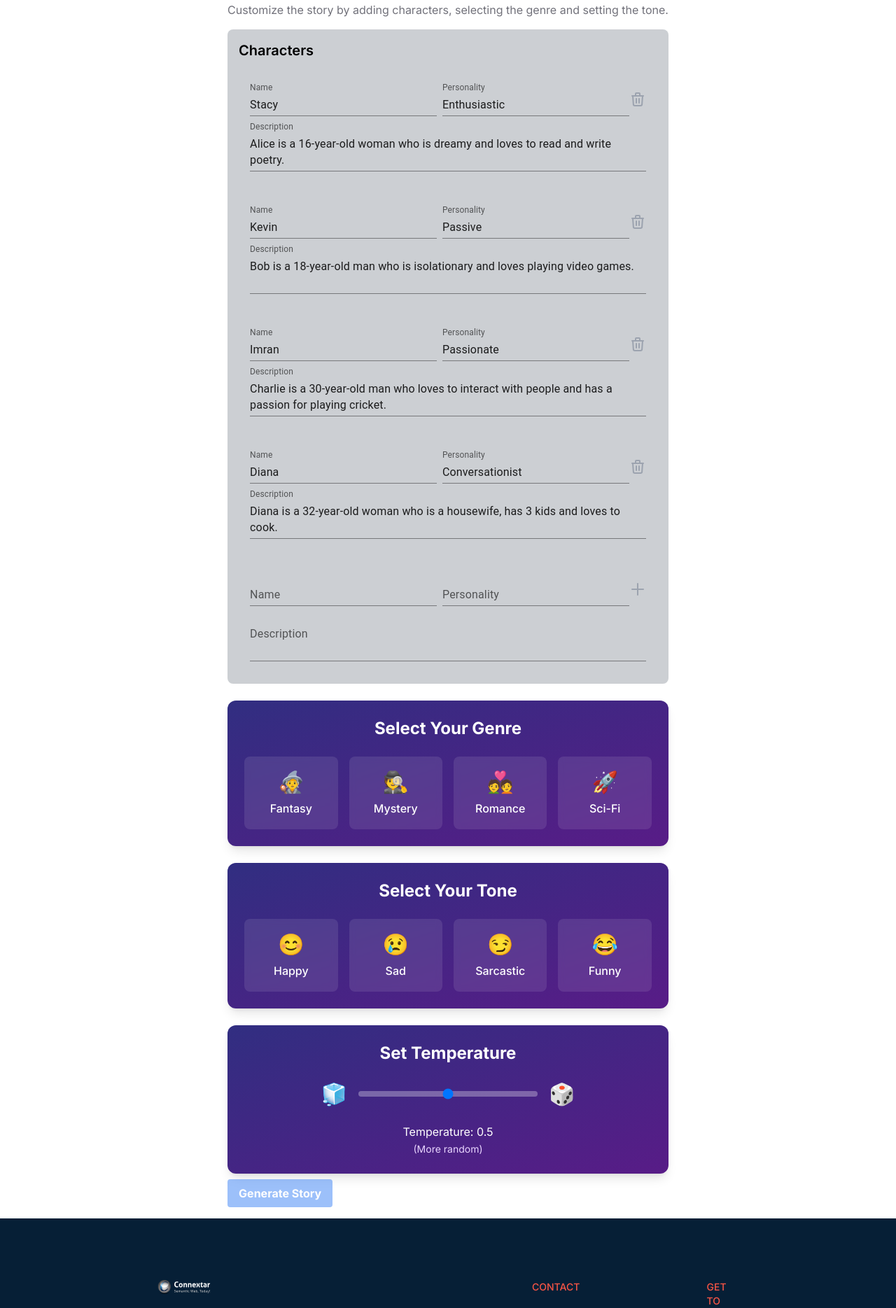
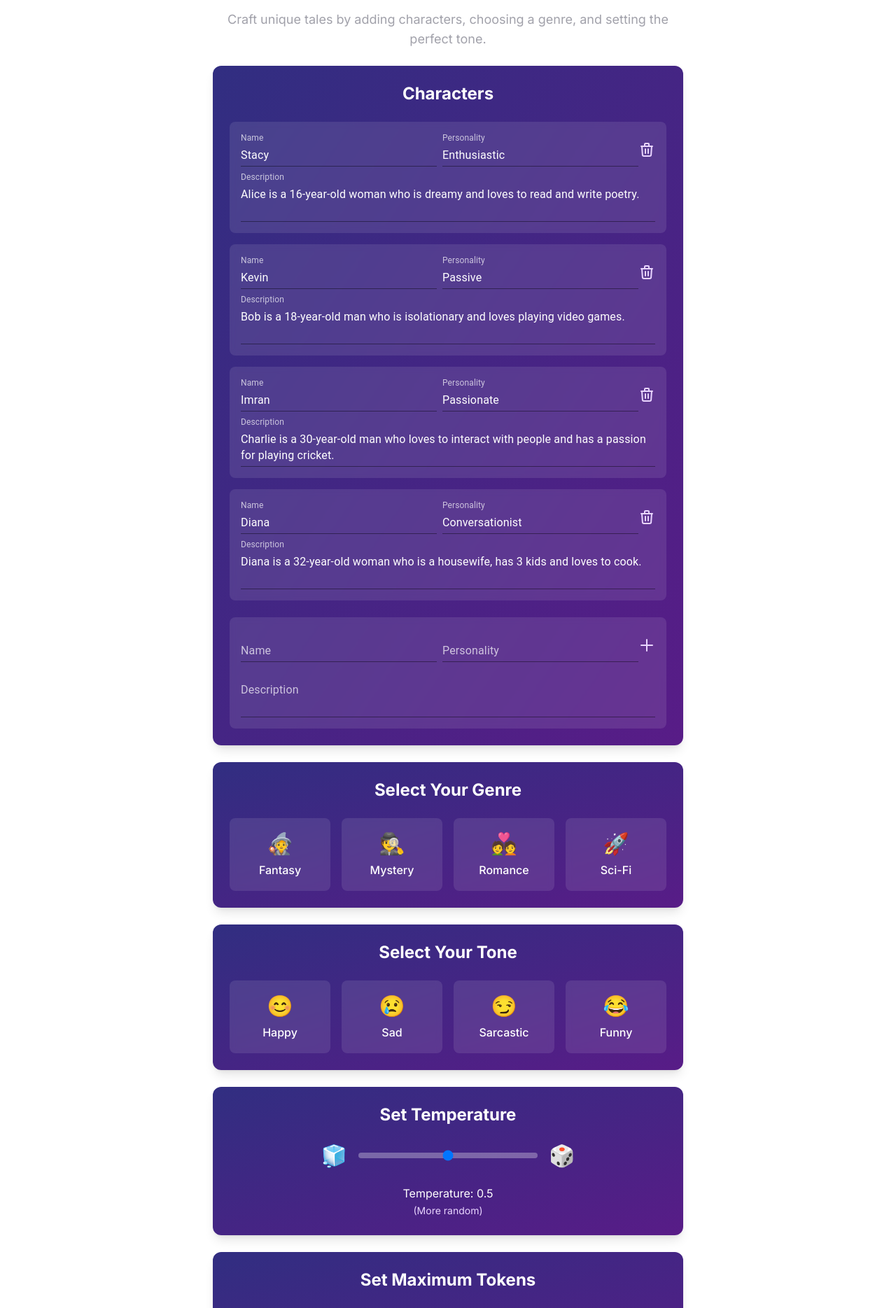
Before and after one commit to Agent009/bc-ai-2024-ai-char-story-teller, a Next.js app: page / in a window 1280 px wide. Shown: the part 182-2051 px from the top of the page at 70% size. Built offline with nearby package versions, Linux system fonts and the light colour scheme.

Commit message:
Improved and consistent styling.

```diff
--- a/src/app/api/chat/route.ts
+++ b/src/app/api/chat/route.ts
@@ -10,8 +10,15 @@ const openai = initializeOpenAI();
 
 export async function POST(req: Request) {
   try {
-    const { messages, temperature = constants.openAI.temperature, characters } = await req.json();
-    // console.log("api -> chat -> route -> POST -> temperature", temperature);
+    const {
+      messages,
+      temperature = constants.openAI.temperature,
+      characters,
+      maxTokens = constants.openAI.maxTokens,
+    } = await req.json();
+
+    // Ensure maxTokens is within the allowed range
+    const validatedMaxTokens = Math.max(500, Math.min(2000, Math.round(maxTokens / 100) * 100));
 
     const result = await streamText({
       model: openai(constants.openAI.models.chat),
@@ -19,8 +26,7 @@ export async function POST(req: Request) {
       messages: convertToCoreMessages([
         {
           role: "system",
-          content:
-            "You are a professional storyteller who has been hired to write a series of short stories for a new anthology. The stories should be captivating, imaginative, and thought-provoking. They should explore a variety of themes and genres, from science fiction and fantasy to mystery and romance. Each story should be unique and memorable, with compelling characters and unexpected plot twists. Summarise to 500 words maximum.",
+          content: `You are a professional storyteller who has been hired to write a series of short stories for a new anthology. The stories should be captivating, imaginative, and thought-provoking. They should explore a variety of themes and genres, from science fiction and fantasy to mystery and romance. Each story should be unique and memorable, with compelling characters and unexpected plot twists. Summarise to ${validatedMaxTokens} words maximum.`,
         },
         ...generateCharacterPrompts(characters),
         ...messages,
--- a/src/app/page.tsx
+++ b/src/app/page.tsx
@@ -2,7 +2,7 @@
 import React from "react";
 import { useState } from "react";
 import { useChat } from "ai/react";
-import { TextField } from "@mui/material";
+import { InputLabel, TextField } from "@mui/material";
 import { getApiUrl } from "@lib/api.ts";
 import { constants } from "@lib/constants.ts";
 import { characters as defaultCharacters, genres, tones } from "@lib/storyTeller"; // Add this import
@@ -16,6 +16,7 @@ type ChatBody = {
   tone: string;
   evaluation?: string | undefined;
   isEvaluated: boolean; // Add isEvaluated state
+  maxTokens: number; // Add this line
 };
 
 export default function Chat() {
@@ -27,6 +28,7 @@ export default function Chat() {
     temperature: "" + constants.openAI.temperature,
     evaluation: "",
     isEvaluated: false,
+    maxTokens: constants.openAI.maxTokens,
   });
   const { messages, append, isLoading } = useChat({
     api: getApiUrl(constants.routes.api.chat),
@@ -39,6 +41,7 @@ export default function Chat() {
       characters: characters,
       genre: state.genre,
       tone: state.tone,
+      maxTokens: state.maxTokens, // Add this line
     } as ChatBody,
   });
   // console.log("page -> input", input, "messages", messages);
@@ -95,18 +98,20 @@ export default function Chat() {
   return (
     <div className="min-h-screen flex flex-col">
       <div className="flex-grow overflow-y-auto p-4 max-w-3xl mx-auto">
-        <div className="mx-auto space-y-2">
-          <h2 className="text-3xl font-bold">Multi-Character Story Telling App</h2>
-          <p className="text-zinc-500 dark:text-zinc-400">
-            Customize the story by adding characters, selecting the genre and setting the tone.
+        <div className="mx-auto space-y-4 text-center">
+          <h1 className="text-4xl font-extrabold bg-clip-text text-transparent bg-gradient-to-r from-purple-400 to-pink-600">
+            Multi-Character Story Telling App
+          </h1>
+          <p className="text-lg text-zinc-400 dark:text-purple-300 max-w-2xl mx-auto">
+            Craft unique tales by adding characters, choosing a genre, and setting the perfect tone.
           </p>
         </div>
-        <div className="space-y-4 bg-opacity-25 bg-gray-700 rounded-lg p-4 mt-4">
-          <h3 className="text-xl font-semibold">Characters</h3>
+        <div className="space-y-6 bg-gradient-to-br from-indigo-900 to-purple-900 rounded-xl p-6 mt-6 shadow-lg">
+          <h3 className="text-2xl font-bold text-center text-white mb-4">Characters</h3>
 
           <div className="space-y-4">
             {characters.map((character, index) => (
-              <div key={index} className="rounded-lg p-4 space-y-2">
+              <div key={index} className="rounded-lg p-4 space-y-2 bg-white bg-opacity-10 backdrop-blur-sm">
                 <div className="flex justify-between items-center">
                   <div className="flex-grow flex space-x-2">
                     <TextField
@@ -115,6 +120,10 @@ export default function Chat() {
                       value={character.name}
                       onChange={(e) => editCharacter(index, "name", e.target.value)}
                       className="flex-1"
+                      slotProps={{
+                        input: { style: { color: "white" } },
+                        inputLabel: { style: { color: "rgba(255, 255, 255, 0.7)" } },
+                      }}
                     />
                     <TextField
                       label="Personality"
@@ -122,11 +131,15 @@ export default function Chat() {
                       value={character.personality || ""}
                       onChange={(e) => editCharacter(index, "personality", e.target.value)}
                       className="flex-1"
+                      slotProps={{
+                        input: { style: { color: "white" } },
+                        inputLabel: { style: { color: "rgba(255, 255, 255, 0.7)" } },
+                      }}
                     />
                   </div>
                   <button
                     onClick={() => deleteCharacter(index)}
-                    className="text-gray-400 hover:text-red-500 transition-colors duration-300"
+                    className="text-purple-200 hover:text-red-500 transition-colors duration-300"
                   >
                     <svg
                       xmlns="http://www.w3.org/2000/svg"
@@ -152,13 +165,17 @@ export default function Chat() {
                   className="w-full"
                   multiline
                   rows={2}
+                  slotProps={{
+                    input: { style: { color: "white" } },
+                    inputLabel: { style: { color: "rgba(255, 255, 255, 0.7)" } },
+                  }}
                 />
               </div>
             ))}
           </div>
 
           <div className="space-y-4">
-            <div className="rounded-lg p-4 space-y-2">
+            <div className="rounded-lg p-4 space-y-2 bg-white bg-opacity-10 backdrop-blur-sm">
               <div className="flex justify-between items-center">
                 <div className="flex-grow flex space-x-2">
                   <TextField
@@ -167,6 +184,10 @@ export default function Chat() {
                     value={newCharacter.name}
                     onChange={(e) => setNewCharacter({ ...newCharacter, name: e.target.value })}
                     className="flex-1"
+                    slotProps={{
+                      input: { style: { color: "white" } },
+                      inputLabel: { style: { color: "rgba(255, 255, 255, 0.7)" } },
+                    }}
                   />
                   <TextField
                     label="Personality"
@@ -174,11 +195,15 @@ export default function Chat() {
                     value={newCharacter.personality}
                     onChange={(e) => setNewCharacter({ ...newCharacter, personality: e.target.value })}
                     className="flex-1"
+                    slotProps={{
+                      input: { style: { color: "white" } },
+                      inputLabel: { style: { color: "rgba(255, 255, 255, 0.7)" } },
+                    }}
                   />
                 </div>
                 <button
                   onClick={addCharacter}
-                  className="text-gray-400 hover:text-green-500 transition-colors duration-300"
+                  className="text-purple-200 hover:text-green-500 transition-colors duration-300"
                   tabIndex={3}
                 >
                   <svg
@@ -201,6 +226,10 @@ export default function Chat() {
                 multiline
                 rows={2}
                 tabIndex={2}
+                slotProps={{
+                  input: { style: { color: "white" } },
+                  inputLabel: { style: { color: "rgba(255, 255, 255, 0.7)" } },
+                }}
               />
             </div>
           </div>
@@ -288,6 +317,37 @@ export default function Chat() {
             </span>
           </p>
         </div>
+
+        <div className="space-y-6 bg-gradient-to-br from-indigo-900 to-purple-900 rounded-xl p-6 mt-6 shadow-lg">
+          <h3 className="text-2xl font-bold text-center text-white mb-4">Set Maximum Tokens</h3>
+
+          <div className="flex items-center justify-center space-x-4">
+            <span role="img" aria-label="Short" className="text-3xl">
+              📄
+            </span>
+            <input
+              type="range"
+              min="500"
+              max="2000"
+              step="100"
+              value={state.maxTokens}
+              onChange={(e) => setState({ ...state, maxTokens: parseInt(e.target.value) })}
+              name="maxTokens"
+              className="w-64 h-2 bg-white bg-opacity-30 rounded-lg appearance-none cursor-pointer"
+            />
+            <span role="img" aria-label="Long" className="text-3xl">
+              📚
+            </span>
+          </div>
+          <p className="text-center mt-2 text-white">
+            Maximum Tokens: {state.maxTokens}
+            <br />
+            <span className="text-sm text-purple-200">
+              ({state.maxTokens < 1000 ? "Shorter response" : "Longer response"})
+            </span>
+          </p>
+        </div>
+
         <button
           className="bg-blue-500 hover:bg-blue-700 text-white font-bold py-2 px-4 mt-2 rounded disabled:opacity-50"
           disabled={isLoading || !state.genre || !state.tone}
--- a/src/lib/constants.ts
+++ b/src/lib/constants.ts
@@ -35,6 +35,7 @@ export const constants = Object.freeze({
       genAudioVoice: process.env.OPENAI_GEN_AUDIO_VOICE || "alloy",
     },
     temperature: 0.5,
+    maxTokens: 500,
     promptTypes: {
       chat: "chat",
       generateImage: "generateImage",
```
